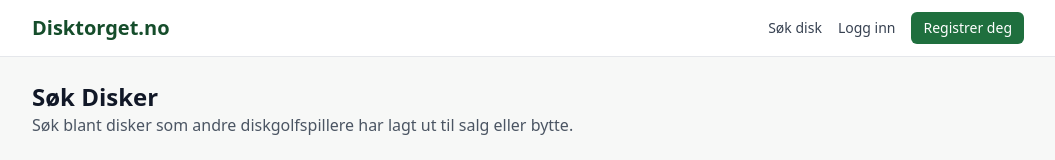
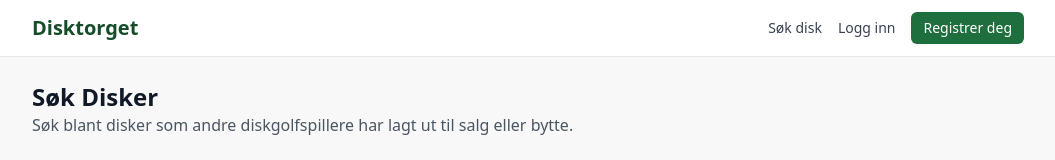
Before and after one commit to LeanderTS/Disktorget, a Next.js app: page / in a window 1280 px wide. Shown: the top 160 px of the page, without its empty margins (112-1167 px from the left). Built offline with nearby package versions, Linux system fonts and the light colour scheme; no server answers; the database is empty.

Commit message:
Update Navbar.tsx
Update tekst

```diff
--- a/src/components/Navbar.tsx
+++ b/src/components/Navbar.tsx
@@ -12,7 +12,7 @@ export default async function Navbar() {
     <header className="border-b bg-white">
       <div className="mx-auto flex max-w-5xl items-center justify-between px-4 py-3">
         <Link href="/" className="text-xl font-bold text-brand-dark">
-          Disktorget.no
+          Disktorget
         </Link>
 
         <nav className="flex items-center gap-4">
@@ -26,7 +26,7 @@ export default async function Navbar() {
                 href="/sell"
                 className="rounded-md bg-brand px-3 py-1.5 text-sm font-medium text-white hover:bg-brand-dark"
               >
-                Legg ut disk
+                Selg din disk
               </Link>
               <Link href="/mine" className="text-sm text-gray-700 hover:text-brand-dark">
                 Min side
```
